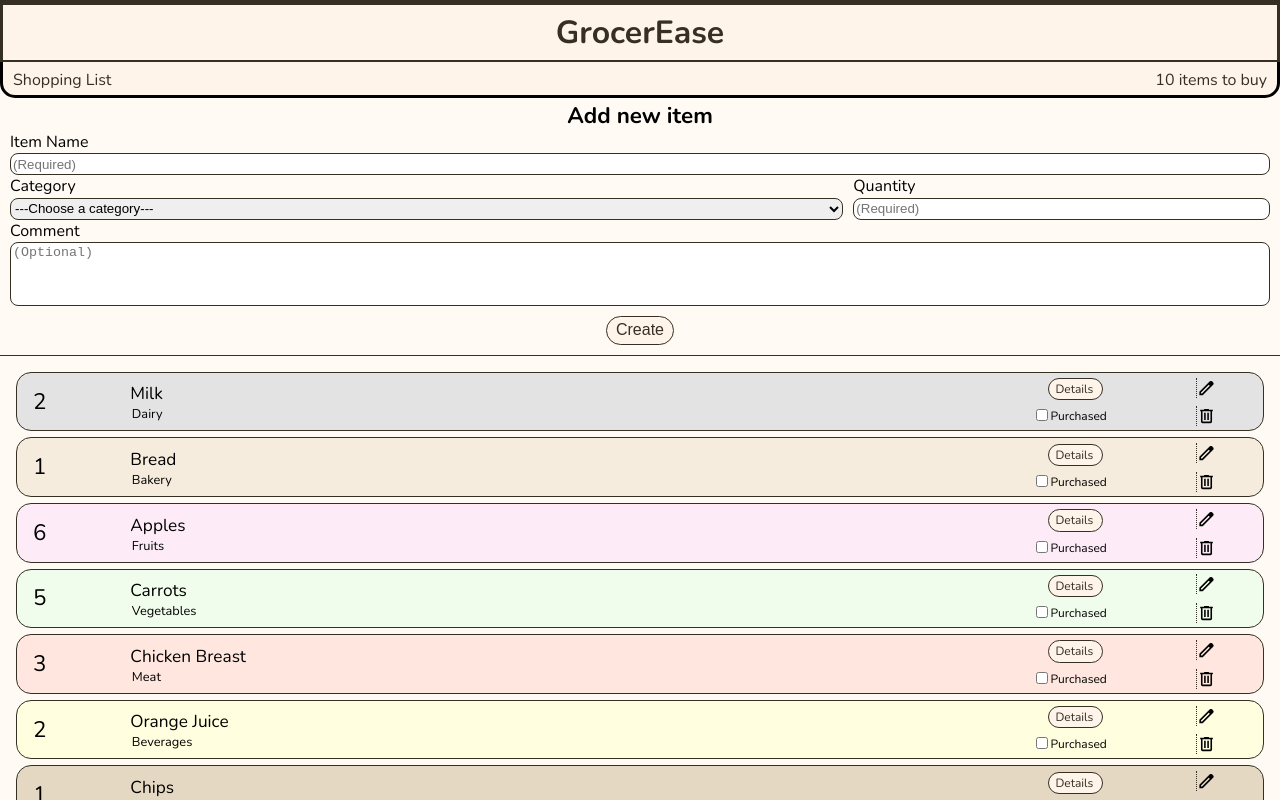
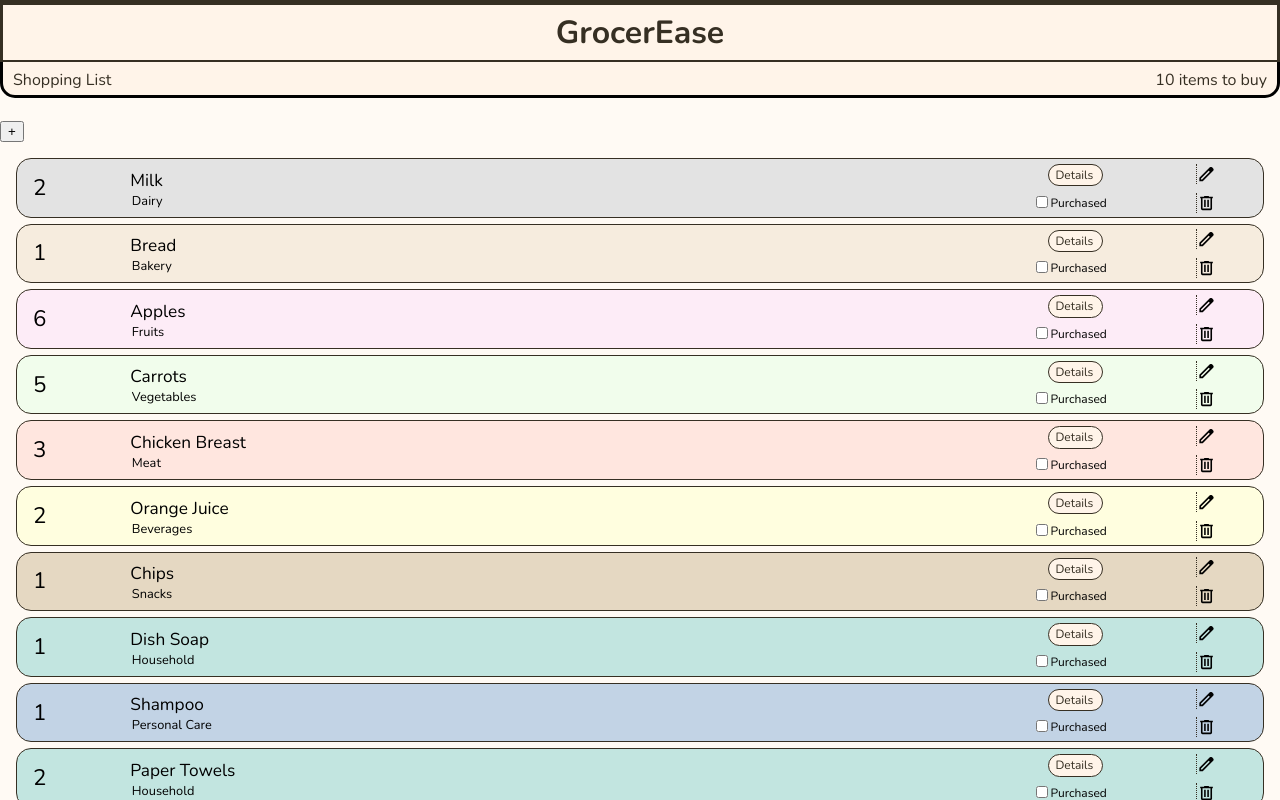
Before and after one commit to laurasliwa/capstone-grocerease, a Next.js app: page / in a window 1280 px wide. Shown: the top 800 px of the page. Built offline with nearby package versions, Linux system fonts and the light colour scheme.

Commit message:
Refactor edit feature and form

```diff
--- a/components/Form.js
+++ b/components/Form.js
@@ -1,53 +1,36 @@
 import styled from "styled-components";
 import categories from "@/assets/categories.json";
-import { useEffect, useState } from "react";
 
 export default function ShoppingItemForm({
-  onCreateItem,
-  onEditItem,
-  editItem = null,
-  onToggleIsEditing,
+  onSubmitItem,
+  editItem,
+  mode,
+  onChangeMode,
 }) {
-  const [selectedCategory, setSelectedCategory] = useState(
-    editItem ? editItem.category : ""
-  );
-
-  useEffect(() => {
-    if (editItem) {
-      setSelectedCategory(editItem.category);
-    } else {
-      setSelectedCategory("");
-    }
-  }, [editItem]);
-
   function handleSubmit(event) {
     event.preventDefault();
     const formData = new FormData(event.target);
     const newItem = Object.fromEntries(formData);
     console.log(newItem);
 
-    if (editItem) {
-      onEditItem(editItem.id, newItem);
+    if (mode === "add") {
+      onSubmitItem(newItem);
     } else {
-      onCreateItem(newItem);
+      onSubmitItem(editItem.id, newItem);
     }
 
-    onToggleIsEditing(null);
-  }
-
-  function handleCategoryChange(event) {
-    setSelectedCategory(event.target.value);
+    onChangeMode("default");
   }
 
   return (
     <FormContainer>
       <StyledForm onSubmit={handleSubmit}>
         <StyledHeader>
-          {editItem ? "Edit shopping item" : "Add new item"}
+          {mode === "add" ? "Add new item" : "Edit shopping item"}
         </StyledHeader>
         <label htmlFor="name">Item Name</label>
         <StyledItemNameInput
-          defaultValue={editItem ? editItem.name : ""}
+          defaultValue={mode === "edit" ? editItem.name : ""}
           name="name"
           id="name"
           type="text"
@@ -61,8 +44,7 @@ export default function ShoppingItemForm({
             <StyledCategorySelect
               name="category"
               id="category"
-              value={selectedCategory}
-              onChange={handleCategoryChange}
+              defaultValue={mode === "edit" ? editItem.category : ""}
               required
             >
               <option value="">---Choose a category---</option>
@@ -79,7 +61,7 @@ export default function ShoppingItemForm({
           <StyledQuantityInputContainer>
             <label htmlFor="quantity">Quantity</label>
             <StyledQuantityInput
-              defaultValue={editItem ? editItem.quantity : ""}
+              defaultValue={mode === "edit" ? editItem.quantity : ""}
               name="quantity"
               id="quantity"
               type="number"
@@ -92,28 +74,25 @@ export default function ShoppingItemForm({
         </FlexContainer>
         <label htmlFor="comment">Comment</label>
         <StyledCommentTextarea
-          defaultValue={editItem ? editItem.comment : ""}
+          defaultValue={mode === "edit" ? editItem.comment : ""}
           name="comment"
           id="comment"
           placeholder="(Optional)"
           maxLength="100"
           wrap="hard"
         />
-        {editItem ? (
-          <StyledSubmitButton>Submit</StyledSubmitButton>
-        ) : (
-          <StyledCreateButton>Create</StyledCreateButton>
-        )}
+
+        <StyledSubmitButton>
+          {mode === "add" ? "Create" : "Update"}
+        </StyledSubmitButton>
       </StyledForm>
-      {editItem && (
       <StyledCancelButton
         onClick={() => {
-            onToggleIsEditing(null);
+          onChangeMode("default");
         }}
       >
         Cancel
       </StyledCancelButton>
-      )}
     </FormContainer>
   );
 }
--- a/components/ShoppingItem.js
+++ b/components/ShoppingItem.js
@@ -12,7 +12,7 @@ export default function ShoppingItem({
   onDeleteItem,
   onTogglePurchased,
   isPurchased,
-  onToggleIsEditing,
+  onActivateEditMode,
 }) {
   const [isDeleteConfirmVisible, setIsDeleteConfirmVisible] = useState(false);
 
@@ -34,7 +34,7 @@ export default function ShoppingItem({
           <ItemName $isPurchased={isPurchased}>{name}</ItemName>
           <ItemCategory>{category}</ItemCategory>
           <StyledLink href={`/${id}`}>Details</StyledLink>
-          <EditButton onClick={onToggleIsEditing}>
+          <EditButton onClick={onActivateEditMode}>
             <EditIcon />
           </EditButton>
           <StyledCheckBox
--- a/components/ShoppingItemList.js
+++ b/components/ShoppingItemList.js
@@ -5,7 +5,8 @@ export default function ShoppingItemList({
   shoppingItems,
   onDeleteItem,
   onTogglePurchased,
-  onToggleIsEditing,
+  onHandleEditItem,
+  onChangeMode,
 }) {
   return (
     <>
@@ -21,7 +22,9 @@ export default function ShoppingItemList({
               isPurchased={shoppingItem.isPurchased}
               onDeleteItem={onDeleteItem}
               onTogglePurchased={onTogglePurchased}
-              onToggleIsEditing={() => onToggleIsEditing(shoppingItem)}
+              onActivateEditMode={() => {
+                onChangeMode("edit"), onHandleEditItem(shoppingItem);
+              }}
             />
           );
         })}
--- a/pages/index.js
+++ b/pages/index.js
@@ -14,9 +14,14 @@ export default function HomePage({
   const unPurchasedItems = shoppingItems.filter((item) => !item.isPurchased);
 
   const [editItem, setEditItem] = useState(null);
+  const [mode, setMode] = useState("default");
 
-  function toggleIsEditing(shoppingItem) {
-    setEditItem(shoppingItem);
+  function handleChangeMode(mode) {
+    setMode(mode);
+  }
+
+  function handleItemToEdit(item) {
+    setEditItem(item);
   }
 
   return (
@@ -24,7 +29,7 @@ export default function HomePage({
       <StyledHeader>
         <StyledHeadline>GrocerEase</StyledHeadline>
       </StyledHeader>
-      <main>
+      <StyledMain>
         <ListHeader>
           <StyledListName>Shopping List</StyledListName>
           <StyledTotalItems>
@@ -32,17 +37,25 @@ export default function HomePage({
           </StyledTotalItems>
         </ListHeader>
 
-        {editItem ? (
+        <button type="button" onClick={() => handleChangeMode("add")}>
+          +
+        </button>
+
+        {mode === "add" && (
           <Form
-            onEditItem={onEditItem}
+            onSubmitItem={onCreateItem}
             editItem={editItem}
-            onToggleIsEditing={toggleIsEditing}
+            mode={mode}
+            onChangeMode={handleChangeMode}
           />
-        ) : (
+        )}
+
+        {mode === "edit" && (
           <Form
-            onCreateItem={onCreateItem}
+            onSubmitItem={onEditItem}
             editItem={editItem}
-            onToggleIsEditing={toggleIsEditing}
+            mode={mode}
+            onChangeMode={handleChangeMode}
           />
         )}
 
@@ -50,7 +63,8 @@ export default function HomePage({
           shoppingItems={unPurchasedItems}
           onDeleteItem={onDeleteItem}
           onTogglePurchased={onTogglePurchased}
-          onToggleIsEditing={toggleIsEditing}
+          onHandleEditItem={handleItemToEdit}
+          onChangeMode={handleChangeMode}
         />
 
         {unPurchasedItems.length === 0 && (
@@ -70,9 +84,10 @@ export default function HomePage({
           shoppingItems={purchasedItems}
           onDeleteItem={onDeleteItem}
           onTogglePurchased={onTogglePurchased}
-          onToggleIsEditing={toggleIsEditing}
+          onHandleEditItem={handleItemToEdit}
+          onToggleIsEditing={() => setIsEditMode(true)}
         />
-      </main>
+      </StyledMain>
     </>
   );
 }
@@ -98,6 +113,10 @@ const StyledHeadline = styled.h1`
   border-bottom: 0;
   padding: 6px 0;
   margin: 0;
+`;
+
+const StyledMain = styled.main`
+  margin-top: 120px;
 `;
 
 const ListHeader = styled.div`
```
Lines whose indentation alone changed are shown as unchanged.
